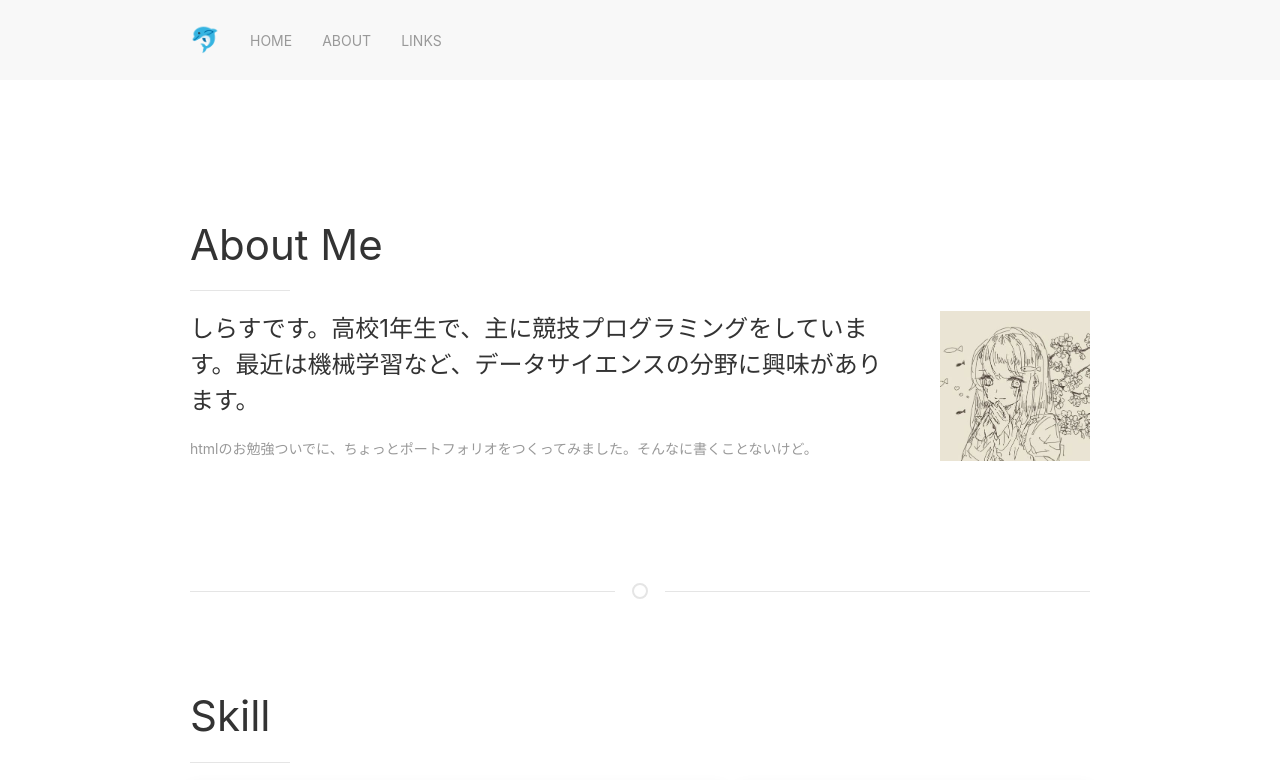
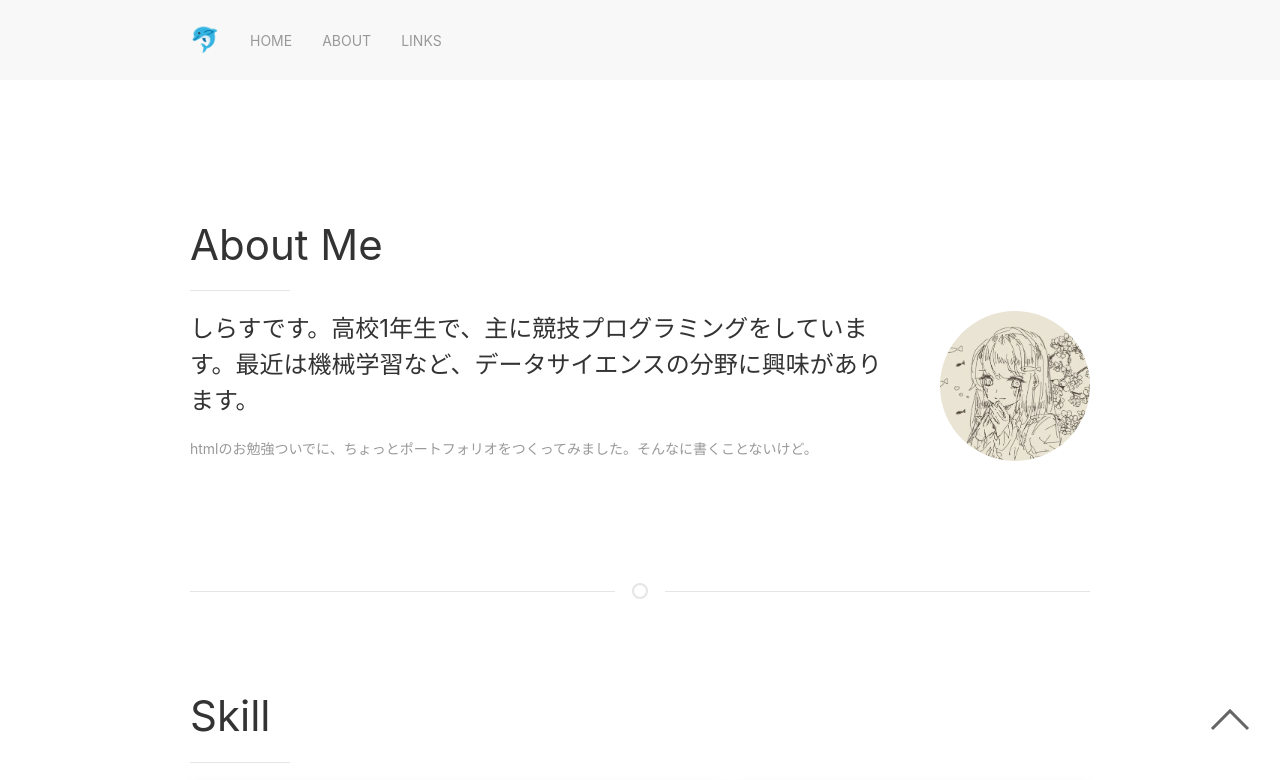
Before and after one commit to shirasu-oisi/portfolio, a plain HTML site: page index.html in a window 1280 px wide. Shown: the top 780 px of the page. Drawn offline with nearby package versions, Linux system fonts and the light colour scheme.

Commit message:
update index.html

```diff
--- a/index.html
+++ b/index.html
@@ -32,14 +32,17 @@
         </div>
     </div>
 
+    <a href="#" uk-scroll uk-tooltip="to top" class="uk-icon uk-align-right" uk-icon="icon: chevron-up; ratio: 3"
+        style="position: fixed; right: 20px; bottom: 20px;"></a>
+
     <div class="uk-section uk-section-default">
         <div class="uk-container uk-container-small">
             <article class="uk-article">
                 <div class="uk-section uk-section-default">
                     <h1 id="about" class="uk-link-reset" href="#">About Me</h1>
                     <hr class="uk-divider-small">
-                    <img class="uk-align-right uk-margin-remove-adjacent" , src="images/shirasu.jpg" , width="150" ,
-                        height="150" , alt="icon">
+                    <img class="uk-align-right uk-margin-remove-adjacent uk-border-circle" src="images/shirasu.jpg"
+                        width="150" height="150" alt="icon">
                     <p class="uk-text-lead">しらすです。高校1年生で、主に競技プログラミングをしています。最近は機械学習など、データサイエンスの分野に興味があります。</p>
                     <p class="uk-text-meta">htmlのお勉強ついでに、ちょっとポートフォリオをつくってみました。そんなに書くことないけど。</p>
                 </div>
@@ -86,9 +89,16 @@
                         </div>
                     </div>
                 </div>
+
+                <hr class="uk-divider-icon">
+
+                <div class="uk-section uk-section-default">
+
+                </div>
             </article>
         </div>
     </div>
+    <!-- <br><br><br><br><br><br><br><br><br><br><br><br><br><br><br><br><br><br><br><br><br><br><br><br><br><br><br><br><br><br><br><br><br><br><br><br><br><br>a -->
 </body>
 
 </html>
```
